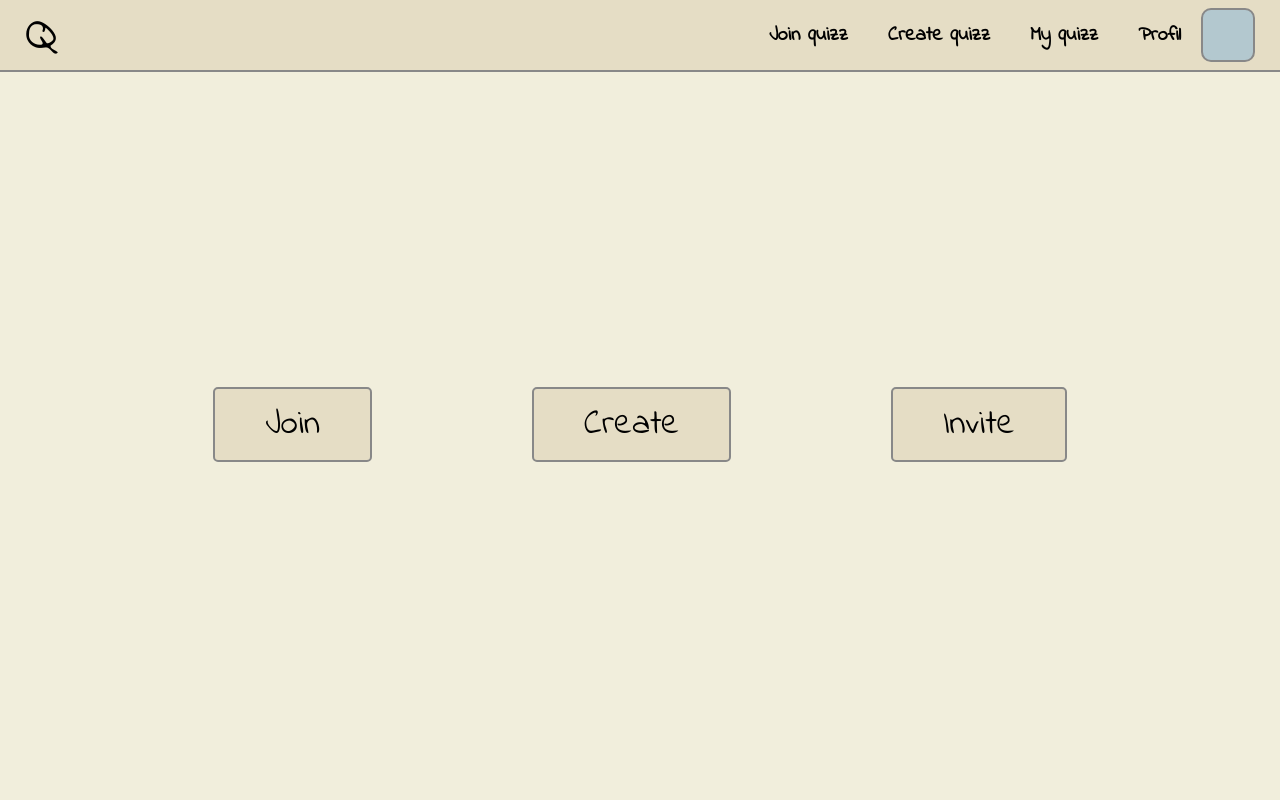
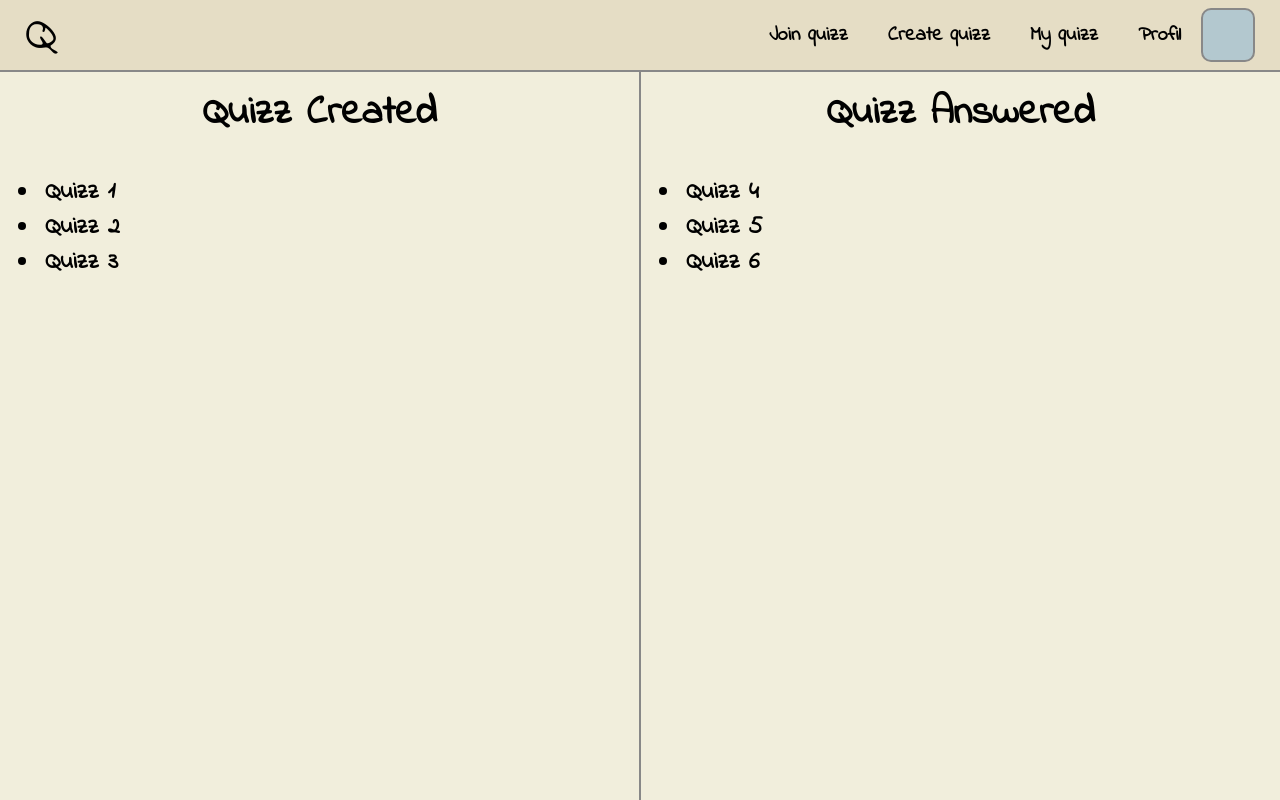
Before and after one commit to Herbin-Clement/projet-web-s8, a React (Create React App) app in the folder front/: page /myquizz in a window 1280 px wide. Built offline with nearby package versions, Linux system fonts and the light colour scheme; a web font is replaced by a local one.

Commit message:
update myquizz

```diff
--- a/front/src/App.tsx
+++ b/front/src/App.tsx
@@ -14,6 +14,7 @@ import Quizz from './Component/quizz/Quizz';
 import Invite from './Component/invite/Invite';
 import Join from './Component/join/Join';
 import Profil from './Component/profil/Profil';
+import MyQuizz from './Component/review/MyQuizz';
 
 const quizz = {
   "title": "Premier quizz",
@@ -98,6 +99,7 @@ function App() {
           <Route path="/create" element={<Create />} />
           <Route path="/quizz" element={<Quizz data={quizz} />} />
           <Route path="/invite" element={<Invite />} />
+          <Route path="/myquizz" element={<MyQuizz />} />
           <Route path="/profil" element={<Profil />} />
           <Route path="*" element={<Home />} />
         </Routes>
--- a/front/src/Component/header/Header.tsx
+++ b/front/src/Component/header/Header.tsx
@@ -19,7 +19,9 @@ const Header = () => {
                 <Link to="/create">
                     <div className="header-text">Create quizz</div>
                 </Link>
-                <div className="header-text">My quizz</div>
+                <Link to="/myquizz">
+                    <div className="header-text">My quizz</div>
+                </Link>
                 <Link to="/profil">
                     <div className="header-text">Profil</div>
                 </Link>
--- a/front/src/Component/join/Join.tsx
+++ b/front/src/Component/join/Join.tsx
@@ -4,6 +4,8 @@ import './join.css';
 
 import Header from '../header/Header';
 import QuizzList from './QuizzList';
+
+const mockNames = ["Quizz 1", "Quizz 2", "Quizz 3"];
 
 const Join = () => {
 
@@ -31,7 +33,7 @@ const Join = () => {
                     <button type="button" onClick={() => handleClick()}>Go !</button>
                 </div>
                 <div className="join-right">
-                    <QuizzList />
+                    <QuizzList names={mockNames} title="Quizz List" />
                 </div>
             </div>
         </div>
--- a/front/src/Component/join/QuizzList.tsx
+++ b/front/src/Component/join/QuizzList.tsx
@@ -1,5 +1,10 @@
 import React from 'react';
 import './join.css';
+
+interface QuizzListProps {
+    names: string[],
+    title: string,
+}
 
 const QuizzListItem = (id: number, quizzName: string): React.JSX.Element => {
     return (
@@ -9,15 +14,13 @@ const QuizzListItem = (id: number, quizzName: string): React.JSX.Element => {
     )
 }
 
-const QuizzList = () => {
-
-    const mockNames = ["Quizz 1", "Quizz 2", "Quizz 3"];
+const QuizzList = ({ names, title }: QuizzListProps) => {
 
     return (
         <div className="quizz-list">
-            <div className="quizz-list-title">Quizz List</div>
+            <div className="quizz-list-title">{title}</div>
             <ul className="quizz-list-content">
-                {mockNames.map((quizzName: string, id: number) => {
+                {names.map((quizzName: string, id: number) => {
                     return QuizzListItem(id, quizzName)
                 })}
             </ul>
--- a/front/src/Component/join/join.css
+++ b/front/src/Component/join/join.css
@@ -71,7 +71,7 @@
 .quizz-list-title {
     text-align: center;
     font-weight: 600;
-    font-size: 50px;
+    font-size: 40px;
     margin: 1.5vh 0 2vh 0;
 }
 
--- /dev/null
+++ b/front/src/Component/review/MyQuizz.tsx
@@ -0,0 +1,28 @@
+
+import Header from "../header/Header";
+import QuizzList from "../join/QuizzList";
+
+import './myquizz.css';
+
+const MyQuizz = () => {
+
+    const mockCreated = ["Quizz 1", "Quizz 2", "Quizz 3"];
+
+    const mockAnswered = ["Quizz 4", "Quizz 5", "Quizz 6"];
+
+    return (
+        <div className="home">
+            <Header />
+            <div className="myquizz-content">
+                <div className="myquizz-created">
+                    <QuizzList names={mockCreated} title="Quizz Created" />
+                </div>
+                <div className="myquizz-answered">
+                    <QuizzList names={mockAnswered} title="Quizz Answered" />
+                </div>
+            </div>
+        </div>
+    )
+};
+
+export default MyQuizz
--- /dev/null
+++ b/front/src/Component/review/myquizz.css
@@ -0,0 +1,20 @@
+.myquizz-content {
+    box-sizing: border-box;
+    display: flex;
+    justify-content: space-between;
+    width: 100%;
+    height: 91vh;
+}
+
+.myquizz-created,
+.myquizz-answered {
+    display: flex;
+    flex-direction: column;
+
+    height: 100%;
+    width: 50%;
+}
+
+.myquizz-created {
+    border-right: 2px solid #888888;
+}
```
Also changed, not shown: front/src/Component/review/ReviewAnswered.tsx (added, +17 -0 lines), front/src/Component/review/ReviewCreated.tsx (added, +17 -0 lines), front/src/Component/review/review.css (added, +8 -0 lines).
